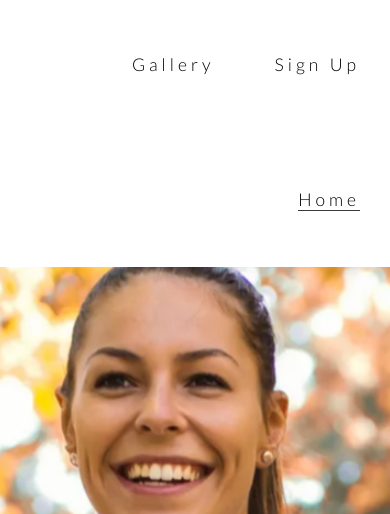
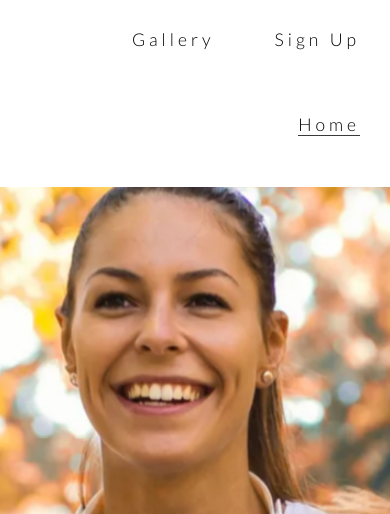
Before and after one commit to Gurmali/love-running, a plain HTML site: page index.html in a window 390 px wide. Shown: the part 78-592 px from the top of the page. Drawn offline with nearby package versions, Linux system fonts and the light colour scheme.

Commit message:
Style menu area for screens 950px wide and down

```diff
--- a/assets/css/style.css
+++ b/assets/css/style.css
@@ -281,3 +281,15 @@ footer {
         display: none;
     }
 }
+
+/* For medium screen sizes from 950px wide and down */
+@media screen and (max-width: 950px) {
+
+     #menu {
+        clear: left;
+        float: left;
+        margin-left: 10px;
+        margin-bottom: 20px;
+        line-height: 25px;
+    }
+}
```
